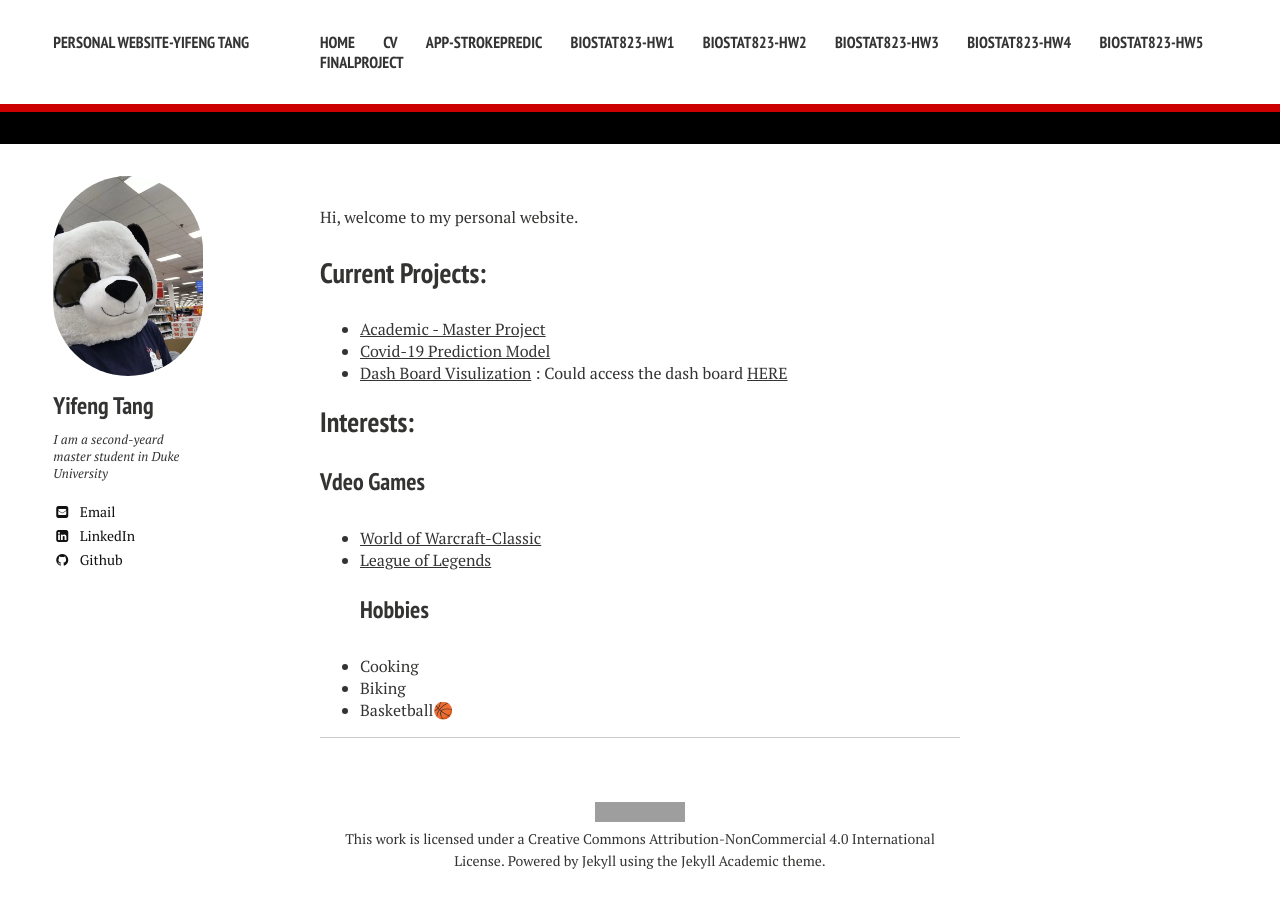
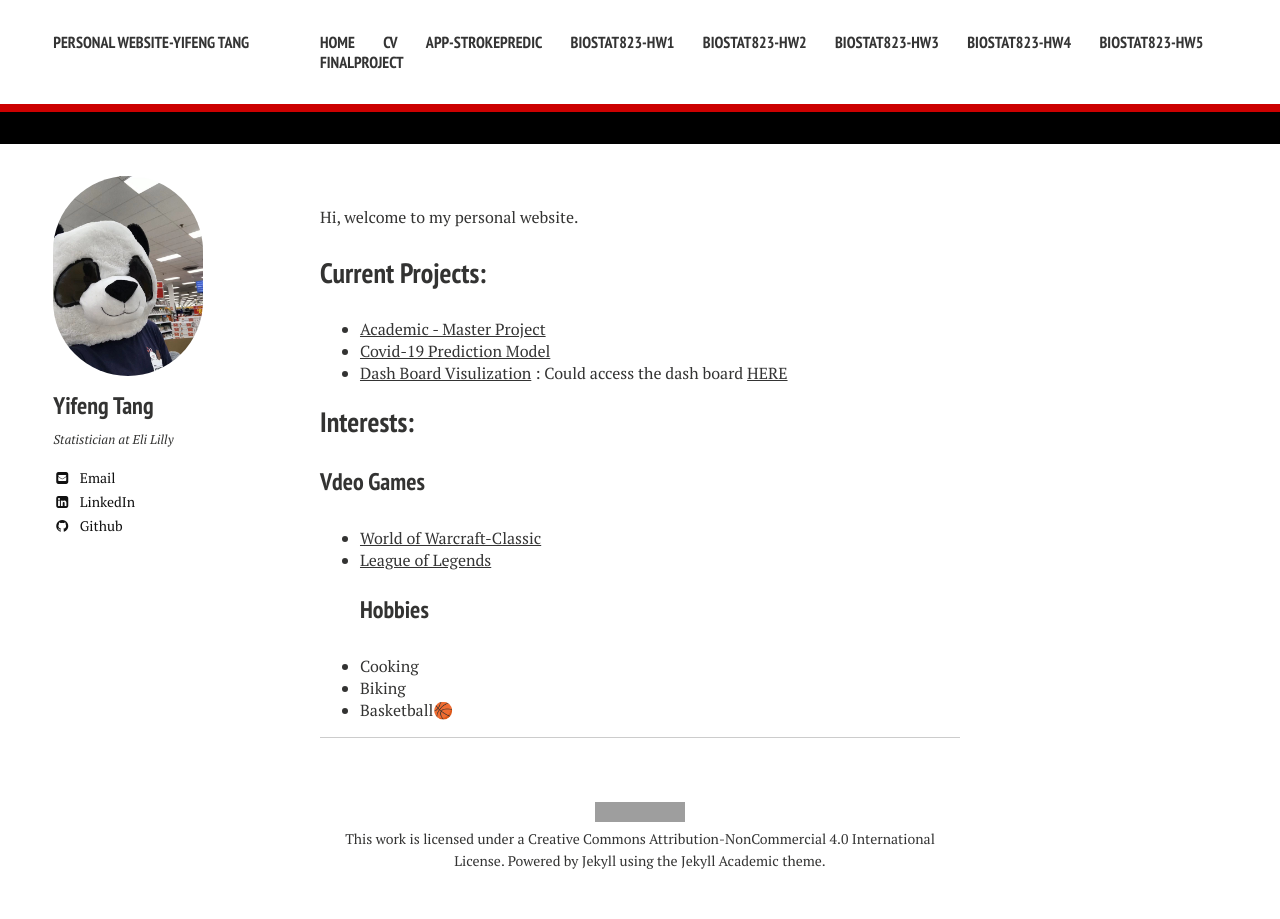
Before and after one commit to Yifeng-T/Yifeng-T.github.io, a Jekyll site: the page built from index.md, in a window 1280 px wide. Built offline with Jekyll 4.4.1, drawn with Linux system fonts in a browser that asks for light colours; nearby versions of some CDN libraries; grey boxes are pictures that could not be loaded.

Commit message:
Update _config.yml

```diff
--- a/_config.yml
+++ b/_config.yml
@@ -8,7 +8,7 @@ logo: # filename of a logo image that has been placed into your images directory
 owner:
   name: Yifeng Tang
   avatar: bio-photo.jpg
-  bio: "I am a second-yeard master student in Duke University"
+  bio: "Statistician at Eli Lilly"
   email: Yifeng Tang
   # Do not include the @ symbol in your Twitter username
   twitter: #username
```
